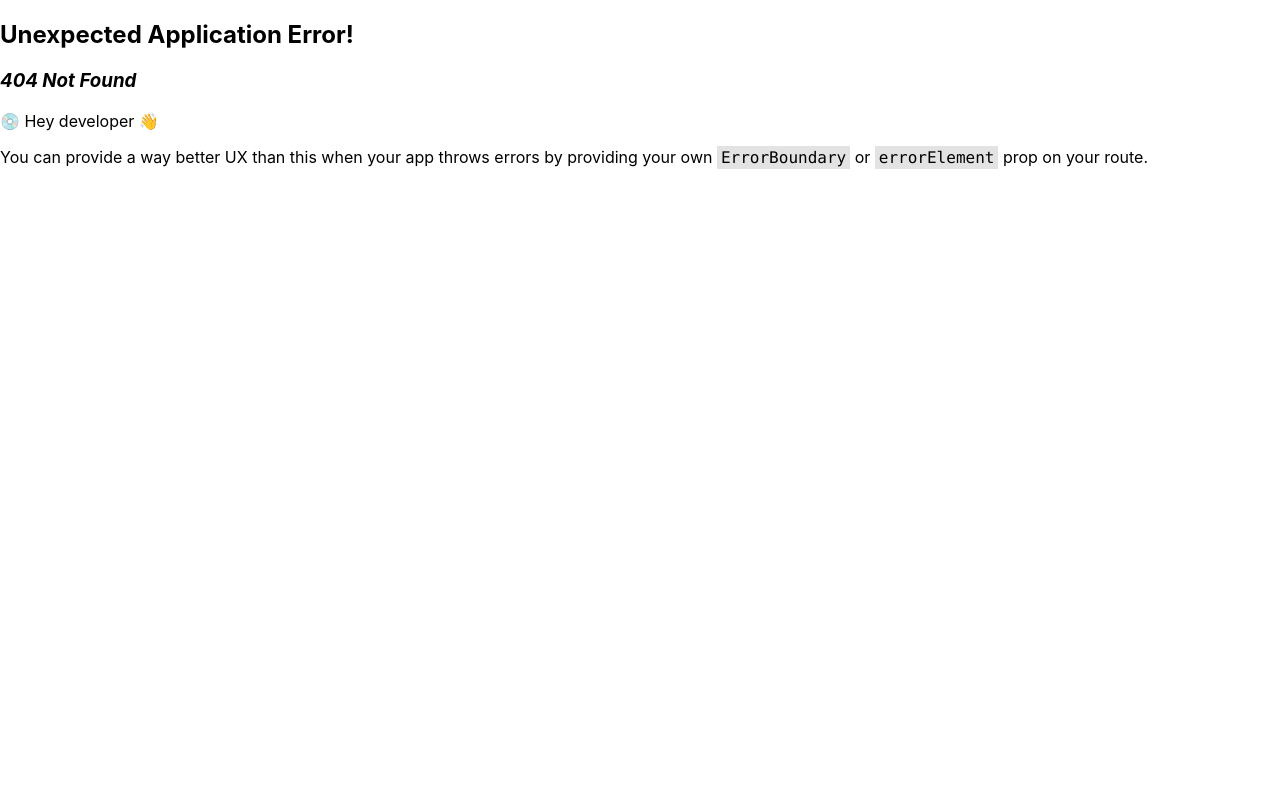
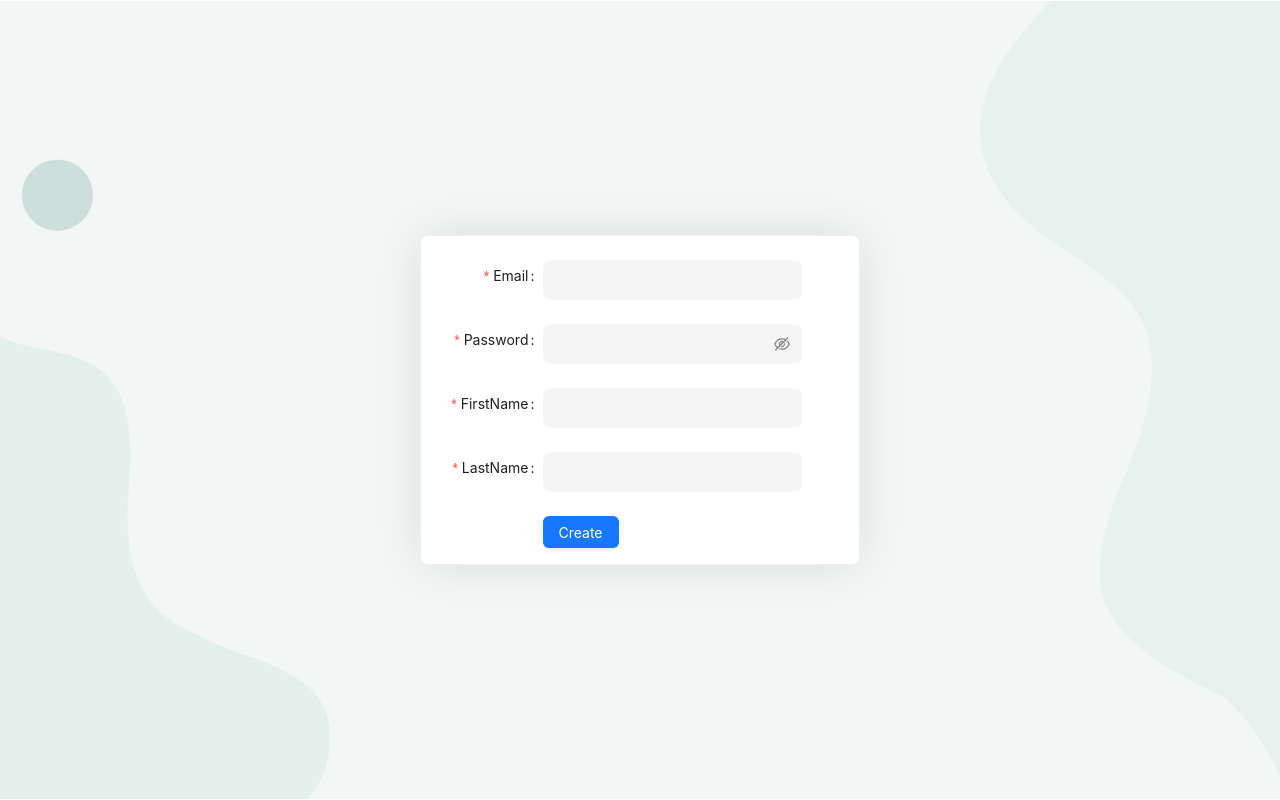
Before and after one commit to SNOWOVERSEER/Manuscript-System, a React (Create React App) app in the folder src/front_end/sila-frontend/: page /register in a window 1280 px wide. Before the commit this address had no page. Built offline with nearby package versions, Linux system fonts and the light colour scheme.

Commit message:
add register page

```diff
--- /dev/null
+++ b/src/front_end/sila-frontend/src/components/AuthRoute.js
@@ -0,0 +1,24 @@
+import { getToken } from "../utils"
+import { Navigate } from "react-router-dom"
+
+//for login page, {children} is a component
+const AuthRouteForLoginPage = ({children})=>{
+    const token = getToken() // get token from localstorage
+    if(!token){
+        return <>{children}</>
+    }else{
+        return <Navigate to="/" replace/>
+    }
+}
+
+//{children} is like <Layout /> or <Login />
+const AuthRoute = ({children})=>{
+    const token = getToken()
+    if(token){
+        return <>{children}</>
+    }else{
+        return <Navigate to="/login" replace/>
+    }
+}
+
+export {AuthRoute, AuthRouteForLoginPage}
--- a/src/front_end/sila-frontend/src/index.js
+++ b/src/front_end/sila-frontend/src/index.js
@@ -9,9 +9,9 @@ import store from './store';
 
 const root = ReactDOM.createRoot(document.getElementById('root'));
 root.render(
-  <React.StrictMode>
+  // <React.StrictMode>
     <Provider store={store}>
       <RouterProvider router={router} />
     </Provider>
-  </React.StrictMode>
+  // </React.StrictMode>
 );
--- a/src/front_end/sila-frontend/src/pages/Login/index.js
+++ b/src/front_end/sila-frontend/src/pages/Login/index.js
@@ -13,10 +13,10 @@ const Login = ()=>{
     const navigate = useNavigate()
 
     const on_finish = async (values)=>{
-        console.log(values)
+        // console.log(values)
         const res = await dispatch(fetch_login(values))
         if (res.state === "success"){
-            console.log(res.data)
+            // console.log(res.data)
             navigate("/")
             message.success("sign in success !!!")
         }else{
@@ -32,7 +32,8 @@ const Login = ()=>{
                 <Form validateTrigger="onBlur" onFinish={on_finish} initialValues={{ role: 'Author' }}>
                     <Form.Item name="email"
                         rules={[
-                            {required: true, message: "please enter the email"}
+                            {required: true, message: "please enter the email"},
+                            {type: 'email', message: 'Please enter a valid email!'}
                         ]}>
                         <Input size="large" placeholder="Email" />
                     </Form.Item>
@@ -57,7 +58,7 @@ const Login = ()=>{
                     </Form.Item>
 
                     <Form.Item>
-                        <Link to="/">Create an account</Link>
+                        <Link to="/register">Create an account</Link>
                     </Form.Item>
 
                 </Form>
--- a/src/front_end/sila-frontend/src/pages/Login/index.scss
+++ b/src/front_end/sila-frontend/src/pages/Login/index.scss
@@ -15,7 +15,7 @@
 
     .login-container {
       width: 440px;
-      height: 480px;
+      height: 530px;
       position: absolute;
       left: 50%;
       top: 50%;
--- /dev/null
+++ b/src/front_end/sila-frontend/src/pages/Register/index.js
@@ -0,0 +1,110 @@
+
+import { useNavigate } from 'react-router-dom';
+import { http } from '../../utils'
+import { Card, Form, Input, Button, message } from "antd"
+
+
+const Register = () => {
+    const navigate = useNavigate()
+
+    const on_finish = async (values) => {
+        try {
+            const res = await http.post('/Auth/register', values);
+            navigate('/login')
+            message.success(res.message)
+        } catch (error) {
+            message.error(error.response.data.message)
+        }
+    };
+
+    return (
+        <div className="login">
+            <Card className="login-container" style={{ height: '330px' }}>
+                <Form
+                    name="basic"
+                    labelCol={{ span: 6, }}
+                    wrapperCol={{ span: 16, }}
+                    style={{ maxWidth: 600, }}
+                    initialValues={{}}
+                    autoComplete="off"
+                    onFinish={on_finish}
+                    variant="filled"
+                >
+                    <Form.Item
+                        label="Email"
+                        name="email"
+                        rules={[
+                            {
+                                required: true,
+                                message: 'Please input your email!',
+                            },
+                            {
+                                type: 'email',
+                                message: 'Please enter a valid email!',
+                            }
+                        ]}
+                    >
+                        <Input size="large" />
+                    </Form.Item>
+
+                    <Form.Item
+                        label="Password"
+                        name="password"
+                        rules={[
+                            {
+                                required: true,
+                                message: 'Please input your password!',
+                            },
+                            {
+                                pattern: /^(?=.*[a-z])(?=.*[A-Z])(?=.*\d)(?=.*[@$!%*?&])[A-Za-z\d@$!%*?&]{8,20}$/,
+                                message: 'Password must contain at least one uppercase letter, one lowercase letter, one number, one special character and be 8-20 characters long.',
+                            }
+                        ]}
+                    >
+                        <Input.Password size="large" />
+                    </Form.Item>
+
+                    <Form.Item
+                        label="FirstName"
+                        name="firstName"
+                        rules={[
+                            {
+                                required: true,
+                                message: 'Please input your FirstName!',
+                            },
+                        ]}
+                    >
+                        <Input size="large" />
+                    </Form.Item>
+
+                    <Form.Item
+                        label="LastName"
+                        name="lastName"
+                        rules={[
+                            {
+                                required: true,
+                                message: 'Please input your LastName!',
+                            },
+                        ]}
+                    >
+                        <Input size="large" />
+                    </Form.Item>
+
+                    <Form.Item
+                        wrapperCol={{
+                            offset: 6,
+                            span: 16,
+                        }}
+                    >
+                        <Button type="primary" htmlType="submit">
+                            Create
+                        </Button>
+                        {/* <Link to="/login">go back</Link> */}
+                    </Form.Item>
+                </Form>
+            </Card>
+        </div>
+    )
+}
+
+export default Register
--- a/src/front_end/sila-frontend/src/store/modules/user.js
+++ b/src/front_end/sila-frontend/src/store/modules/user.js
@@ -1,14 +1,16 @@
 import { createSlice } from "@reduxjs/toolkit";
-import {http} from '../../utils'
+import {getToken, http, setToken} from '../../utils'
 
 const userStore = createSlice({
     name: "user",
     initialState: {
-        token: ""
+        token: getToken() || ""
     },
     reducers: {
         set_token(state, action){
             state.token = action.payload
+            //localStorage
+            setToken(action.payload)
         }
     }
 })
--- a/src/front_end/sila-frontend/src/utils/http.js
+++ b/src/front_end/sila-frontend/src/utils/http.js
@@ -1,12 +1,19 @@
 import axios from "axios"
+import { getToken } from "./token"
 
 const http = axios.create({
     baseURL: "http://localhost:5266/",
+    // baseURL: "http://localhost:3001/yzl",
     timeout: 5000
 })
 
 http.interceptors.request.use(
     (config)=>{
+        const token = getToken()
+        //token is null or string
+        if(token){
+            config.headers.Authorization = `Bearer ${token}`
+        }
         return config
     },
     (error)=>{
--- a/src/front_end/sila-frontend/src/utils/index.js
+++ b/src/front_end/sila-frontend/src/utils/index.js
@@ -1,3 +1,4 @@
 import { http } from "./http"
+import { setToken, getToken, removeToken } from "./token"
 
-export {http}
+export {http, setToken, getToken, removeToken }
--- /dev/null
+++ b/src/front_end/sila-frontend/src/utils/token.js
@@ -0,0 +1,15 @@
+const TOKEN = "token"
+
+function setToken(value){
+    localStorage.setItem(TOKEN, value)
+}
+
+function getToken(){
+    return localStorage.getItem(TOKEN)
+}
+
+function removeToken(){
+    localStorage.removeItem(TOKEN)
+}
+
+export {setToken, getToken, removeToken}
```
Also changed, not shown: src/front_end/sila-frontend/src/router/index.js (+7 -2 lines), 1 other file (tests, documents, lock files or other folders).
